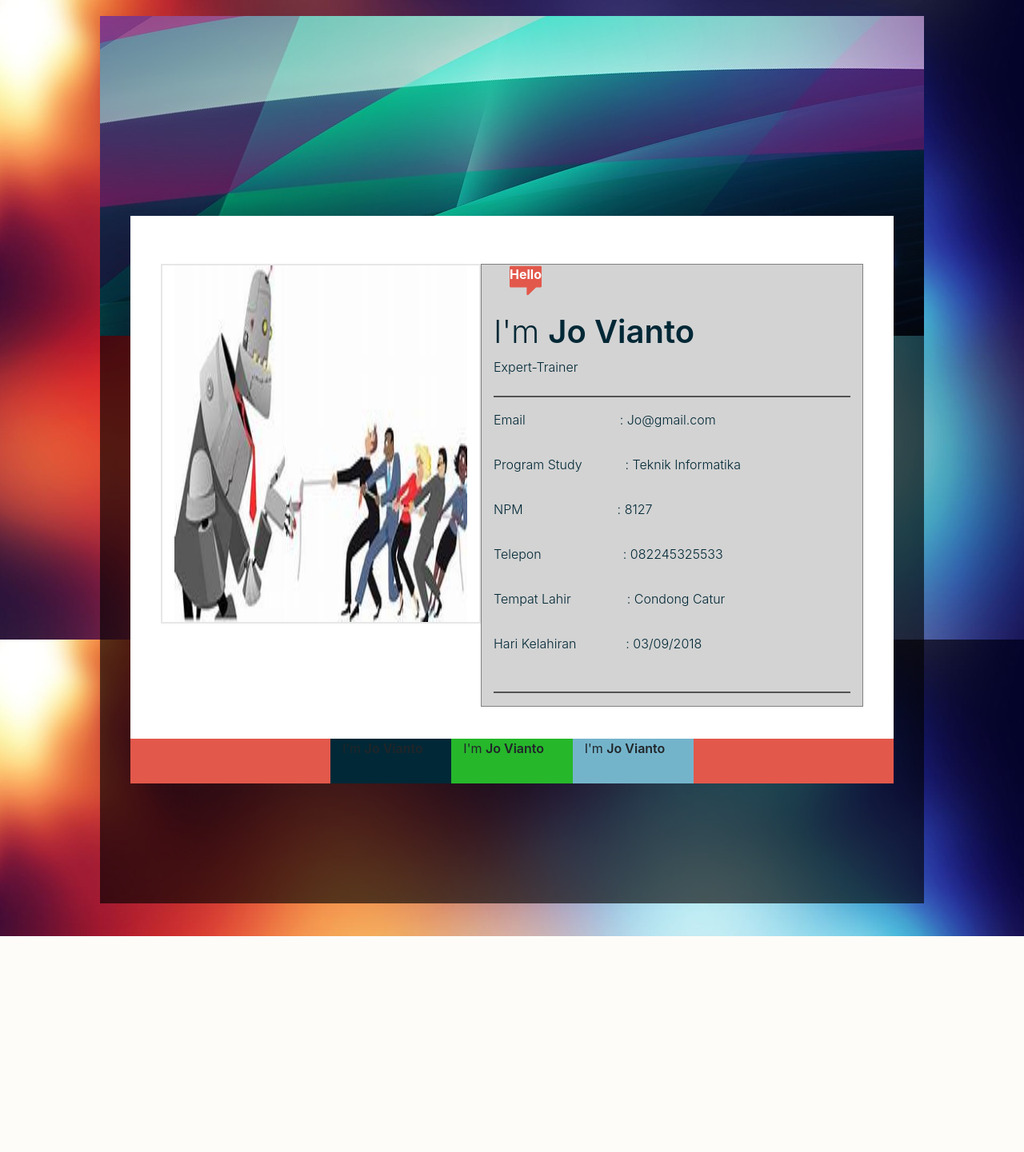
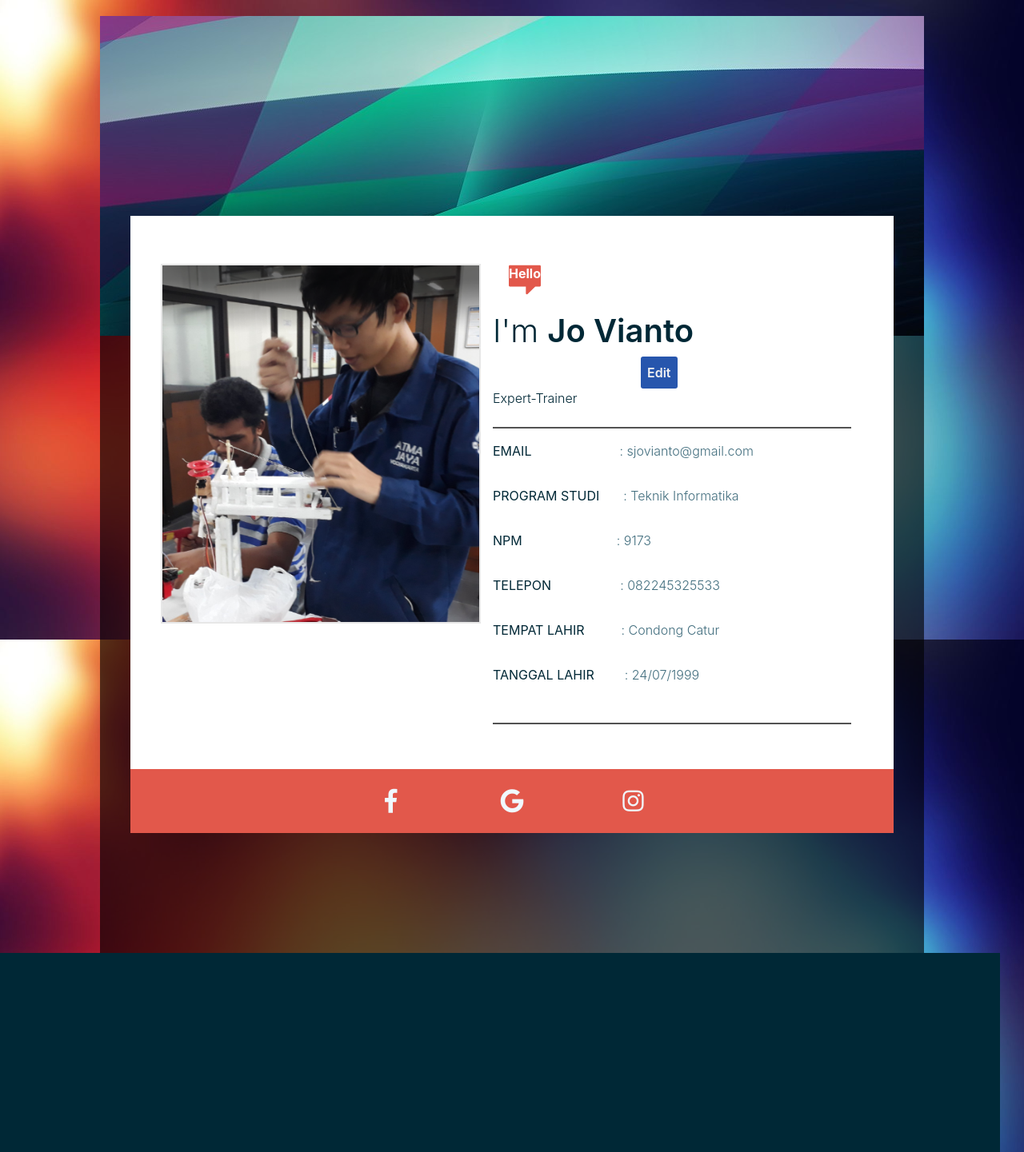
Before and after one commit to PAWSQUAD2/UTS, a PHP site: page /profile.html in a window 1280 px wide. Shown: the top 1441 px of the page at 80% size. Before the commit the page ends 1171 px from the top, so only its background shows below. Run offline with PHP 8.4, Linux system fonts and the light colour scheme; some libraries are stand-ins or nearby versions.

Commit message:
Minor Change

```diff
--- a/css/footer.css
+++ b/css/footer.css
@@ -61,5 +61,6 @@
 }
 
 .split{
+	align-items: center;
 	border-color: #cccccc7a;
 }
--- a/css/main-responsive.css
+++ b/css/main-responsive.css
@@ -64,6 +87,9 @@
 
 .full-width{
 	width: 100%;
+}
+.full-height{
+    height: 100%;
 }
 .p-x-5{
     padding:0 5%;
@@ -231,9 +263,9 @@
     height: 450px;
     overflow: hidden;
     border: 2px solid #cfcfcf80;
+    padding: 0;
 }
 .photo-profile img{
-    width: 100%;
     height: 100%;
     margin: 0 auto;
 }
@@ -399,3 +434,44 @@
 
 
 /*END OF DEFAULT THEME OF INPUPT TAG*/
+
+/* index here */
+.navbar-profile{
+    cursor: pointer;
+    align-items: center;
+}
+.navbar-profile .avatar{
+    height: 50px;
+    width: 50px;
+    border-radius: 50%;
+}
+.navbar-profile .name{
+    text-align: center;
+    margin: auto 10px auto 10px;
+    font-size: 18px;
+}
+
+/* profile here */
+.fab{
+    text-align: center;
+    color: aliceblue;
+    margin: 0 auto;
+    font-size: 30px;
+}
+
+.social-media{
+    height: 80px;
+    width: 100%;
+    margin: 0 auto;
+    min-width: 80px;
+    text-align:center;
+    vertical-align: middle;
+    display: flex;
+    flex-direction: column;
+    justify-content: center;
+    align-items: center;
+    text-decoration: none;
+}
+.social-media:hover{
+    text-decoration: none;
+}
--- a/profile.html
+++ b/profile.html
@@ -5,6 +5,8 @@
 <title>PROFIL - - - - -s</title>
 	<link href="css/bootstrap-4.0.0.css" rel="stylesheet">
 	<link href="css/main-responsive.css" rel="stylesheet">
+    <link rel="stylesheet" href="https://use.fontawesome.com/releases/v5.2.0/css/all.css" integrity="sha384-hWVjflwFxL6sNzntih27bfxkr27PmbbK/iSvJ+a4+0owXq79v+lsFkW54bOGbiDQ" crossorigin="anonymous">
+    <link href="css/footer.css" rel="stylesheet">
 </head>
 
 <body>
@@ -19,39 +21,39 @@
                     <div class="profile-header-container p-x-5 pad-t-60px">
                         <div class="row pad-b-40px">
                             <div class="col-md-auto photo-profile mb-5" >
-                                <img src="images/2.JPEG" alt="pp">
+                                <img src="images/pp.png" alt="pp">
                             </div>
-                            <div class="col profile-data" id="box">
+                            <div class="col profile-data" >
                                 <div class="speech-icon">Hello</div>
                                 <div class="row  mar-t-20px">
-                                    <label class="col-md-auto color-darkTheme h1 weight-300">I'm <span class="bold-600">Jo Vianto</span></label><br>
+                                    <label class="col-md-auto color-darkTheme h1 weight-300">I'm <span class="bold-600">Jo Vianto</span></label><input type="submit" value="Edit" style="margin-left: 200px"><br>
                                 </div>
                                 <div class="row">
                                     <label class="col-md-auto color-darkTheme weight-300">Expert-Trainer</label><br>
                                 </div>
                                 <hr style="height:2px;border:none;background-color:rgb(82, 82, 82);">
                                 <div class="row">
-                                    <label class="col-md-auto color-darkTheme weight-300">Email </label> <label class="col-md-auto color-darkTheme weight-300">&ensp;&ensp;&ensp;&ensp;&ensp;&ensp;&ensp;&ensp;&ensp;&ensp;&ensp;: Jo@gmail.com</label>
+                                    <label class="col-md-auto color-darkTheme ">EMAIL </label> <label class="col-md-auto color-secondTheme weight-300">&ensp;&ensp;&ensp;&ensp;&ensp;&ensp;&ensp;&ensp;&ensp;&ensp;: sjovianto@gmail.com</label>
                                 </div><br>
 
                                 <div class="row" >
-                                    <label class="col-md-auto color-darkTheme weight-300">Program Study  </label><label class="col-md-auto color-darkTheme weight-300">&ensp;&ensp;&ensp;: Teknik Informatika</label>
+                                    <label class="col-md-auto color-darkTheme ">PROGRAM STUDI  </label><label class="col-md-auto color-secondTheme weight-300">: Teknik Informatika</label>
                                 </div><br>
 
                                  <div class="row" >
-                                    <label class="col-md-auto color-darkTheme weight-300">NPM </label><label class="col-md-auto color-darkTheme weight-300">&ensp;&ensp;&ensp;&ensp;&ensp;&ensp;&ensp;&ensp;&ensp;&ensp;&ensp;: 8127</label>
-                                </div><br>
-
-                                <div class="row" ">
-                                    <label class="col-md-auto color-darkTheme weight-300">Telepon </label><label class="col-md-auto color-darkTheme weight-300">&ensp;&ensp;&ensp;&ensp;&ensp;&ensp;&ensp;&ensp;&ensp;: 082245325533</label>
+                                    <label class="col-md-auto color-darkTheme ">NPM </label><label class="col-md-auto color-secondTheme weight-300">&ensp;&ensp;&ensp;&ensp;&ensp;&ensp;&ensp;&ensp;&ensp;&ensp;&ensp;: 9173</label>
                                 </div><br>
 
                                 <div class="row" >
-                                    <label class="col-md-auto color-darkTheme weight-300">Tempat Lahir</label><label class="col-md-auto color-darkTheme weight-300">&ensp;&ensp;&ensp;&ensp;&ensp;: Condong Catur</label>
+                                    <label class="col-md-auto color-darkTheme ">TELEPON </label><label class="col-md-auto color-secondTheme weight-300">&ensp;&ensp;&ensp;&ensp;&ensp;&ensp;&ensp;: 082245325533</label>
                                 </div><br>
 
                                 <div class="row" >
-                                    <label class="col-md-auto color-darkTheme weight-300">Hari Kelahiran</label><label class="col-md-auto color-darkTheme weight-300">&ensp;&ensp;&ensp;&ensp;: 03/09/2018</label>
+                                    <label class="col-md-auto color-darkTheme ">TEMPAT LAHIR</label><label class="col-md-auto color-secondTheme weight-300">&ensp;&ensp;: Condong Catur</label>
+                                </div><br>
+
+                                <div class="row" >
+                                    <label class="col-md-auto color-darkTheme ">TANGGAL LAHIR</label><label class="col-md-auto color-secondTheme weight-300">&ensp;: 24/07/1999</label>
                                 </div><br>
                                 <hr style="height:2px;border:none;background-color:rgb(82, 82, 82);">
 
@@ -61,14 +63,14 @@
                     </div>
                     <div class="media-social-container p-x-5 pad-t-60px">
                         <div class="row h-100">
-                            <div class="col color1 full-height">
-                                <label >I'm <span class="bold-600">Jo Vianto</span></label><br>
+                            <div class="col">
+                                <a class="social-media" href="#"><i class="fab fa-facebook-f"></i></a>
                             </div>
-                            <div class="col color2 full-height">
-                                <label >I'm <span class="bold-600">Jo Vianto</span></label><br>
+                            <div class="col">
+                                <a class="social-media" href="#"><i class="fab fa-google"></i></a>
                             </div>
-                            <div class="col color3 full-height">
-                                <label >I'm <span class="bold-600">Jo Vianto</span></label><br>
+                            <div class="col">
+                                <a class="social-media" href="#"><i class="fab fa-instagram"></i></a>
                             </div>
                         </div>
                     </div>
```
Also changed, not shown: other parts of css/main-responsive.css (+36 -4 lines), Tugas Besar.html (added, +58 -0 lines), daftar.html (+3 -6 lines), nav-bar.html (added, +57 -0 lines), pendaftar.html (+7 -12 lines), tambah-berita.html (+3 -7 lines), images/img_avatar.png (added), images/pp.png (added).
